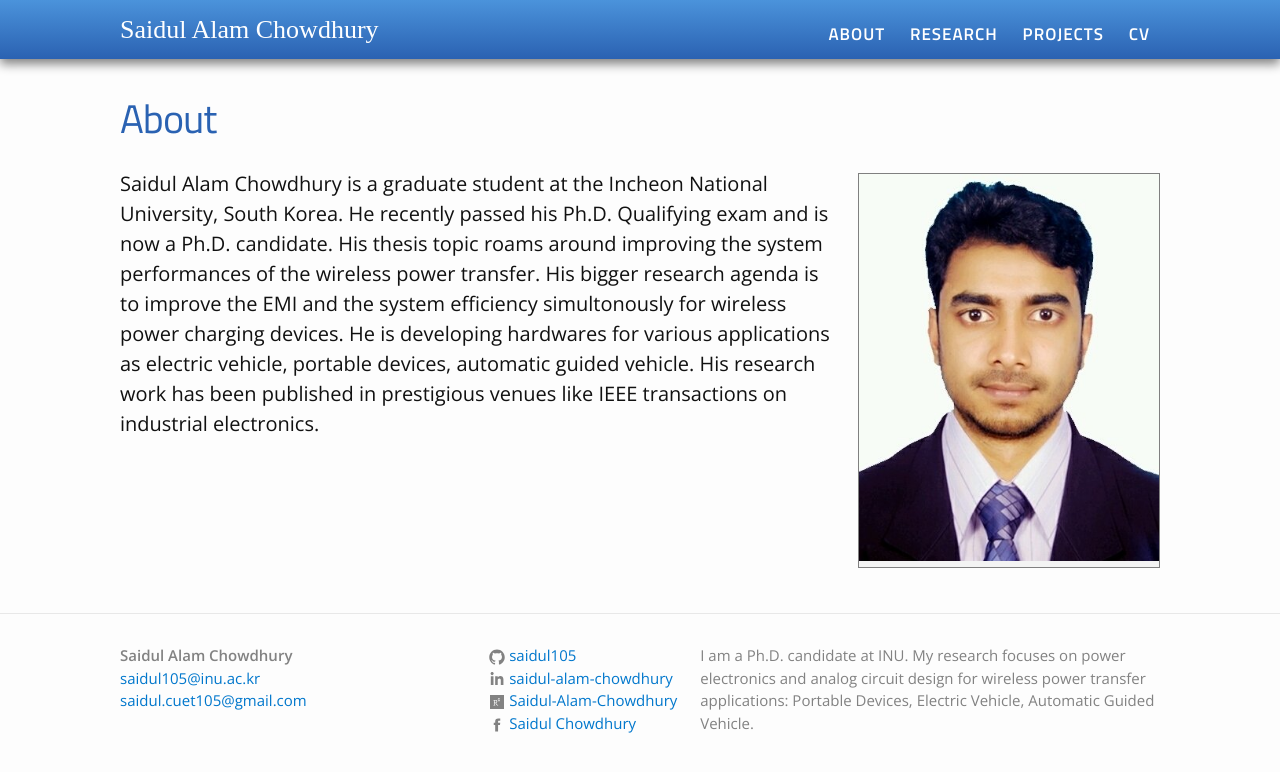
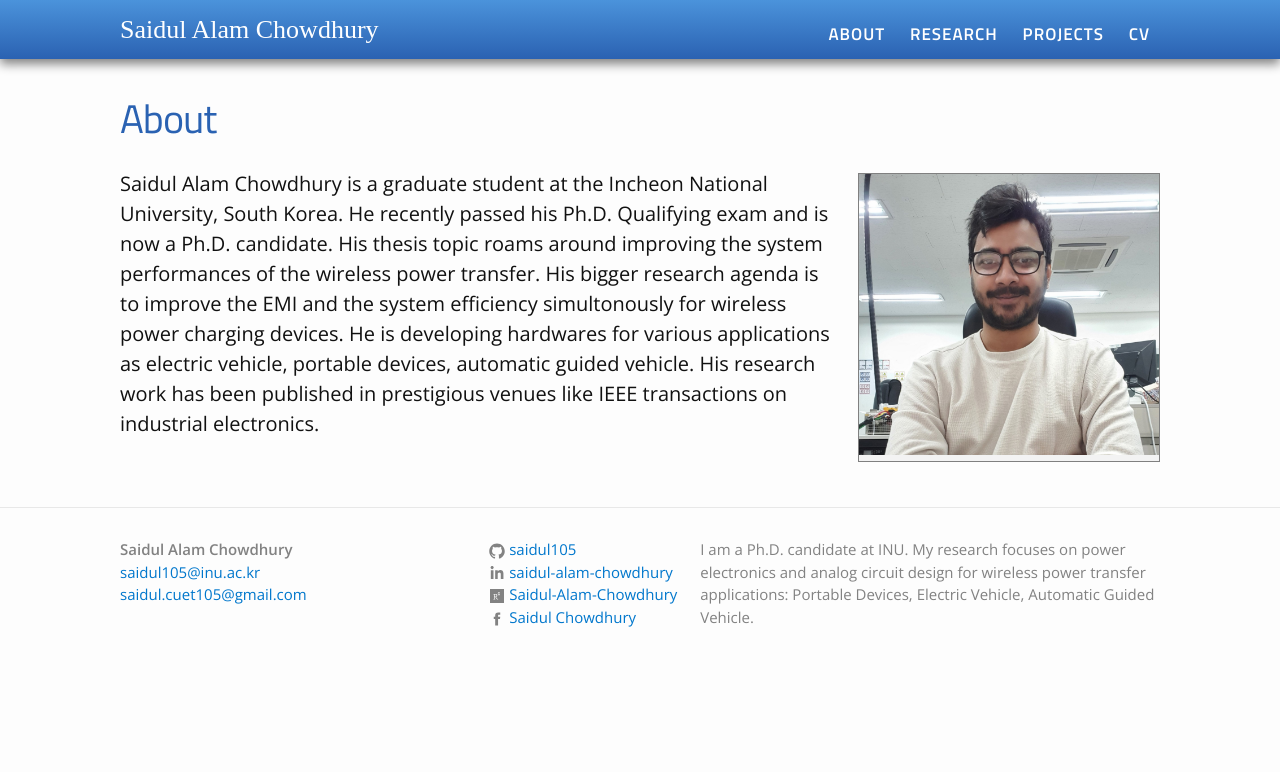
Before and after one commit to saidul105/saidul105.github.io, a Jekyll site: the page built from about.md, in a window 1280 px wide. Shown: the top 772 px of the page. Built offline with Jekyll 4.4.1, drawn with Linux system fonts in a browser that asks for light colours.

Commit message:
Update about.md

```diff
--- a/about.md
+++ b/about.md
@@ -4,7 +4,7 @@ title: About
 permalink: /about/
 ---
 
-{% include image.html url="/images/my-passport-photo (1).jpg" caption="" width=300 align="right" %}
+{% include image.html url="/images/20220317_122323.jpg" caption="" width=300 align="right" %}
 
 
 
```
